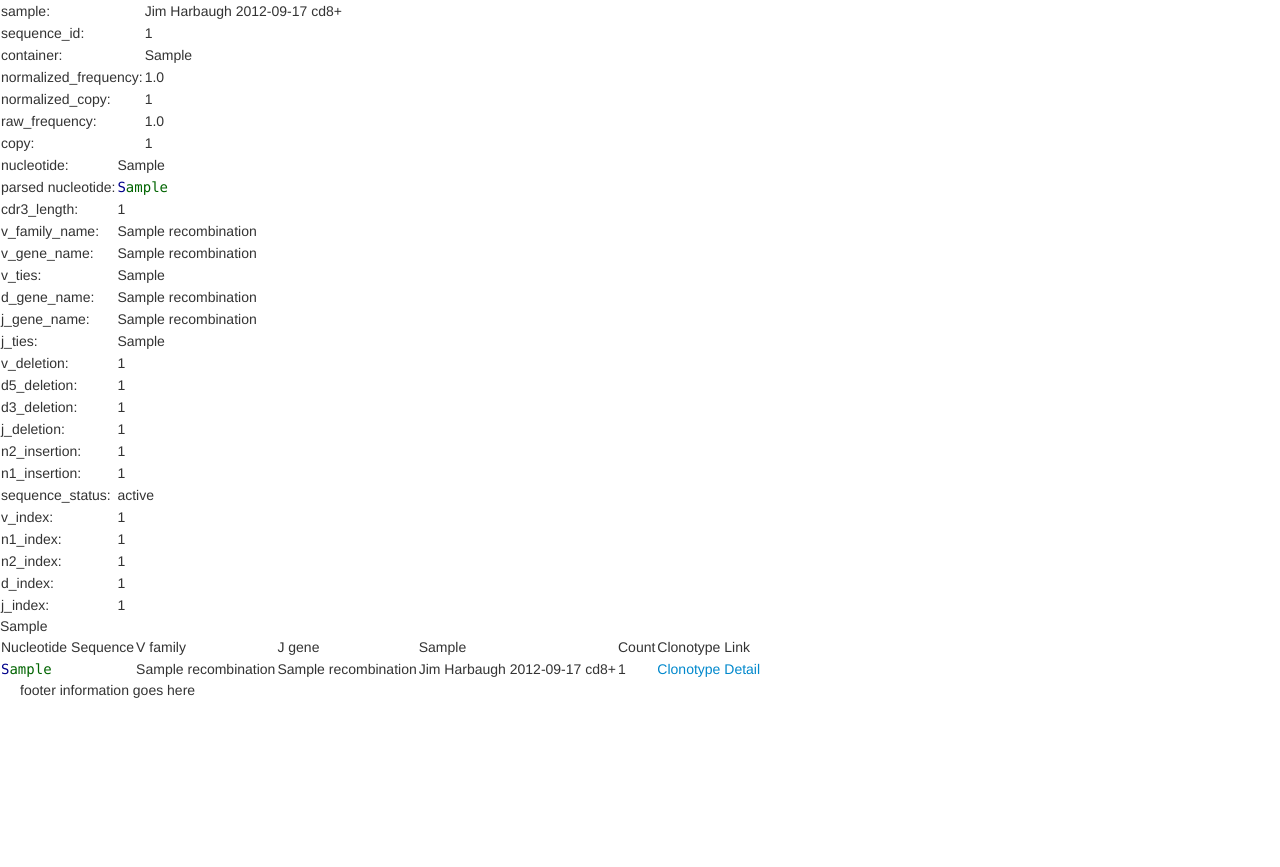
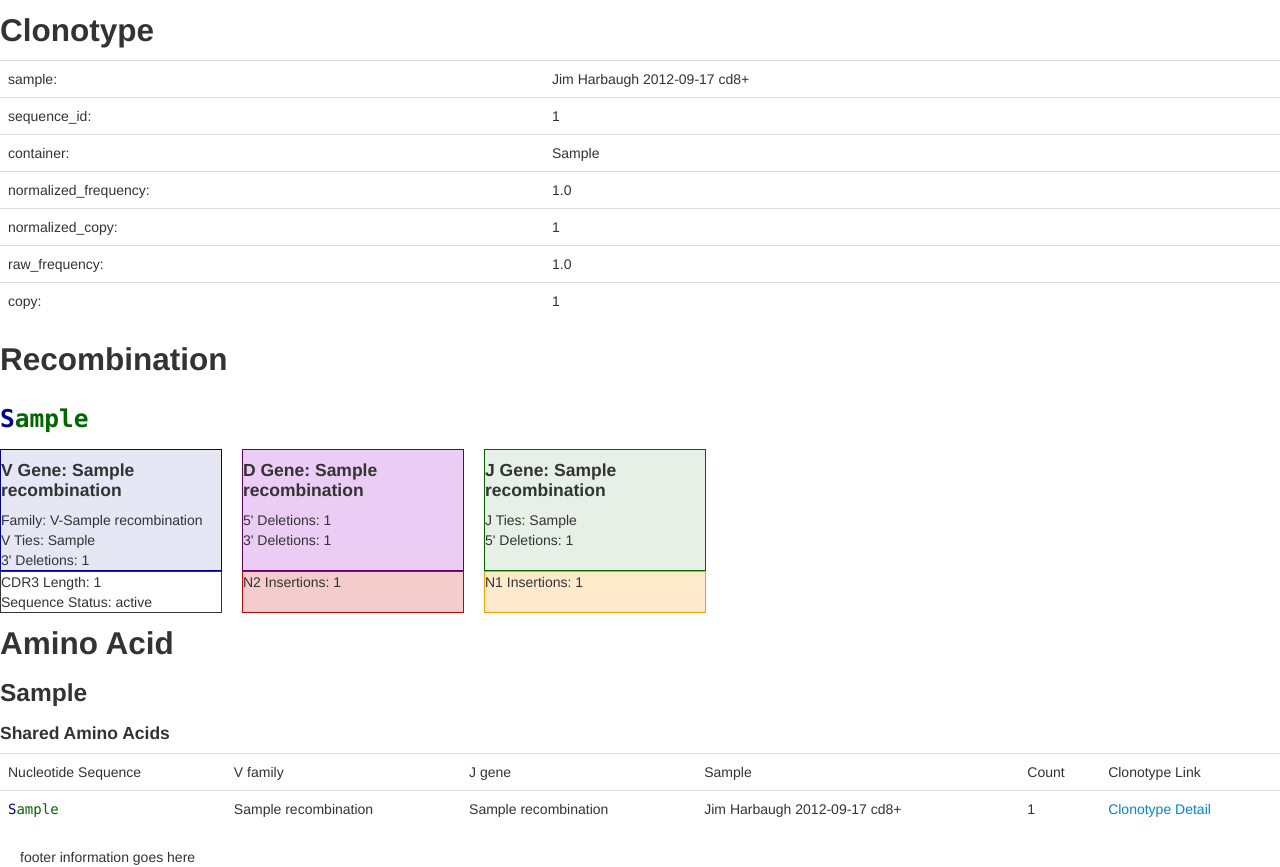
Before and after one commit to hyjkim/immunobrowser, a Django app: page /clonotype/1 in a window 1280 px wide. Shown: the part 60-927 px from the top of the page. Before the commit the page ends 758 px from the top, so only its background shows below. Run offline with Django 3.2, Linux system fonts and the light colour scheme; data comes from the database, SQL or seed files in the repository; tables that the repository leaves empty hold one stand-in row (values such as "Sample post"); parts of the project's set-up code (start-up, migrations or seed data) failed here and were passed over; some libraries are stand-ins or nearby versions.

Commit message:
Restyled comparison_ajax, clonotype, recombination, and amino acid view

```diff
--- a/cf_comparisons/templates/compare.html
+++ b/cf_comparisons/templates/compare.html
@@ -4,7 +4,7 @@
 {% filter_forms_tag filter_forms %}
 
 <div name="counts_table">
-  <table>
+  <table class="table">
     <tr>
       <th>Sample
       </th>
--- a/clonotypes/templates/amino_acid.html
+++ b/clonotypes/templates/amino_acid.html
@@ -1,7 +1,8 @@
 <div>
-  {{amino_acid.sequence}}
+  <h3>{{amino_acid.sequence}}</h3>
 </div>
-<table>
+<h4>Shared Amino Acids</h4>
+<table class="table">
   <tr>
     <td>Nucleotide Sequence
     </td>
@@ -17,6 +18,7 @@
     </td>
   </tr>
   {% for recombination in amino_acid.recombination_set.all %}
+      {% for clonotype in recombination.clonotype_set.all %}
   <tr>
     <td>
       {{recombination.parsed_nucleotide}}
@@ -28,7 +30,6 @@
       {{recombination.j_gene_name}}
     </td>
     <td>
-      {% for clonotype in recombination.clonotype_set.all %}
       {{clonotype.sample}}</td>
     <td>{{clonotype.copy}}
     </td>
--- a/clonotypes/templates/clonotype.html
+++ b/clonotypes/templates/clonotype.html
@@ -1,5 +1,5 @@
 <div>
-  <table>
+  <table class="table">
     <tr>
       <td>sample:</td>
       <td>{{clonotype.sample}}</td>
--- a/clonotypes/templates/detail.html
+++ b/clonotypes/templates/detail.html
@@ -1,7 +1,10 @@
 {% extends "base.html" %}
 {% block content %}
 {% load clonotype_tags %}
+<h2>Clonotype</h2>
 {% clonotype_tag clonotype %}
+<h2>Recombination</h2>
 {% recombination_tag clonotype.recombination %}
+<h2>Amino Acid</h2>
 {% amino_acid_tag clonotype.recombination.amino_acid %}
 {% endblock %}
--- a/clonotypes/templates/recombination.html
+++ b/clonotypes/templates/recombination.html
@@ -1,88 +1,41 @@
-  <div id="recombination_div">
-<table>
-  <tr>
-    <td>nucleotide:</td>
-    <td>{{recombination.nucleotide}}</td>
-  </tr>
-  <tr>
-    <td>parsed nucleotide:</td>
-    <td>{{recombination.parsed_nucleotide}}</td>
-  </tr>
-  <tr>
-    <td>cdr3_length:</td>
-    <td>{{recombination.cdr3_length}}</td>
-  </tr>
-  <tr>
-    <td>v_family_name:</td>
-    <td>{{recombination.v_family_name}}</td>
-  </tr>
-  <tr>
-    <td>v_gene_name:</td>
-    <td>{{recombination.v_gene_name}}</td>
-  </tr>
-  <tr>
-    <td>v_ties:</td>
-    <td>{{recombination.v_ties}}</td>
-  </tr>
-  <tr>
-    <td>d_gene_name:</td>
-    <td>{{recombination.d_gene_name}}</td>
-  </tr>
-  <tr>
-    <td>j_gene_name:</td>
-    <td>{{recombination.j_gene_name}}</td>
-  </tr>
-  <tr>
-    <td>j_ties:</td>
-    <td>{{recombination.j_ties}}</td>
-  </tr>
-  <tr>
-    <td>v_deletion:</td>
-    <td>{{recombination.v_deletion}}</td>
-  </tr>
-  <tr>
-    <td>d5_deletion:</td>
-    <td>{{recombination.d5_deletion}}</td>
-  </tr>
-  <tr>
-    <td>d3_deletion:</td>
-    <td>{{recombination.d3_deletion}}</td>
-  </tr>
-  <tr>
-    <td>j_deletion:</td>
-    <td>{{recombination.j_deletion}}</td>
-  </tr>
-  <tr>
-    <td>n2_insertion:</td>
-    <td>{{recombination.n2_insertion}}</td>
-  </tr>
-  <tr>
-    <td>n1_insertion:</td>
-    <td>{{recombination.n1_insertion}}</td>
-  </tr>
-  <tr>
-    <td>sequence_status:</td>
-    <td>{{recombination.sequence_status}}</td>
-  </tr>
-  <tr>
-    <td>v_index:</td>
-    <td>{{recombination.v_index}}</td>
-  </tr>
-  <tr>
-    <td>n1_index:</td>
-    <td>{{recombination.n1_index}}</td>
-  </tr>
-  <tr>
-    <td>n2_index:</td>
-    <td>{{recombination.n2_index}}</td>
-  </tr>
-  <tr>
-    <td>d_index:</td>
-    <td>{{recombination.d_index}}</td>
-  </tr>
-  <tr>
-    <td>j_index:</td>
-    <td>{{recombination.j_index}}</td>
-  </tr>
-</table>
+<div id="recombination_div">
+  <div class="row">
+    <div class="span9">
+      <h3>{{recombination.parsed_nucleotide}}</h3>
+    </div>
+  </div>
+  <div class="row">
+    <div class="span3 v_gene">
+      <h4>V Gene: {{recombination.v_gene_name}}</h4>
+      Family: V-{{recombination.v_family_name}}<br />
+      V Ties: {{recombination.v_ties}}<br />
+      3' Deletions: {{recombination.v_deletion}}
+    </div>
+    <div class="span3 d_gene">
+      <h4>D Gene: {{recombination.d_gene_name}}</h4>
+      5' Deletions: {{recombination.d5_deletion}}<br />
+      3' Deletions: {{recombination.d3_deletion}}<br />
+      &nbsp;
+    </div>
+    <div class="span3 j_gene">
+      <h4>J Gene: {{recombination.j_gene_name}}</h4>
+      J Ties: {{recombination.j_ties}}<br />
+      5' Deletions: {{recombination.j_deletion}}<br />
+      &nbsp;
+    </div>
+  </div>
+  <div class="row">
+    <div class="span3 recombination">
+      CDR3 Length: {{recombination.cdr3_length}} <br />
+      Sequence Status: {{recombination.sequence_status}}
+    </div>
+    <div class="span3 n2_additions">
+      N2 Insertions: {{recombination.n2_insertion}}<br />
+      &nbsp;
+    </div>
+    <div class="span3 n1_additions">
+      N1 Insertions: {{recombination.n1_insertion}}<br />
+      &nbsp;
+    </div>
+  </div>
 </div>
--- a/static/css/base.css
+++ b/static/css/base.css
@@ -27,24 +27,58 @@ th {
 
 }
 
-.v_gene {
-  color: DarkBlue
+div.v_gene {
+  background-color: #E6E6F5;
+  border: #000099 1px solid;
 }
 
-.n1_addition {
-  color: DarkOrange
+span.v_gene {
+  color: #000099;
 }
 
-.d_gene {
-  color: DarkOrchid
+div.d_gene {
+  background-color: #EBCCF5;
+  border: #660066 1px solid;
 }
 
-.n2_addition {
-  color: Crimson
+span.d_gene {
+  color: #660066;
 }
 
-.j_gene {
-  color: DarkGreen
+span.j_gene {
+  color: #006600;
+}
+
+div.j_gene {
+  background-color: #E6F0E6;
+  border: #006600 1px solid;
+}
+
+div.n1_additions {
+  background-color: #FFEBCC;
+  border: #FF9900 1px solid;
+}
+
+span.n1_additions {
+  color: #FF9900;
+}
+
+div.n2_additions {
+  background-color: #F5CCCC;
+  border: #CC0000 1px solid;
+}
+
+span.n2_additions {
+  color: #CC0000;
+}
+
+div.recombination {
+  border: 1px solid;
 }
 
 .center { float: none; margin-left: auto; margin-right: auto; }
+
+.no-space [class*="span"]{
+  margin-left: 0 !important;
+  width: 25% !important; // This is for 4 elements ONLY in the row
+}
```
Also changed, not shown: cf_comparisons/templates/compare_ajax.html (+9 -6 lines).
